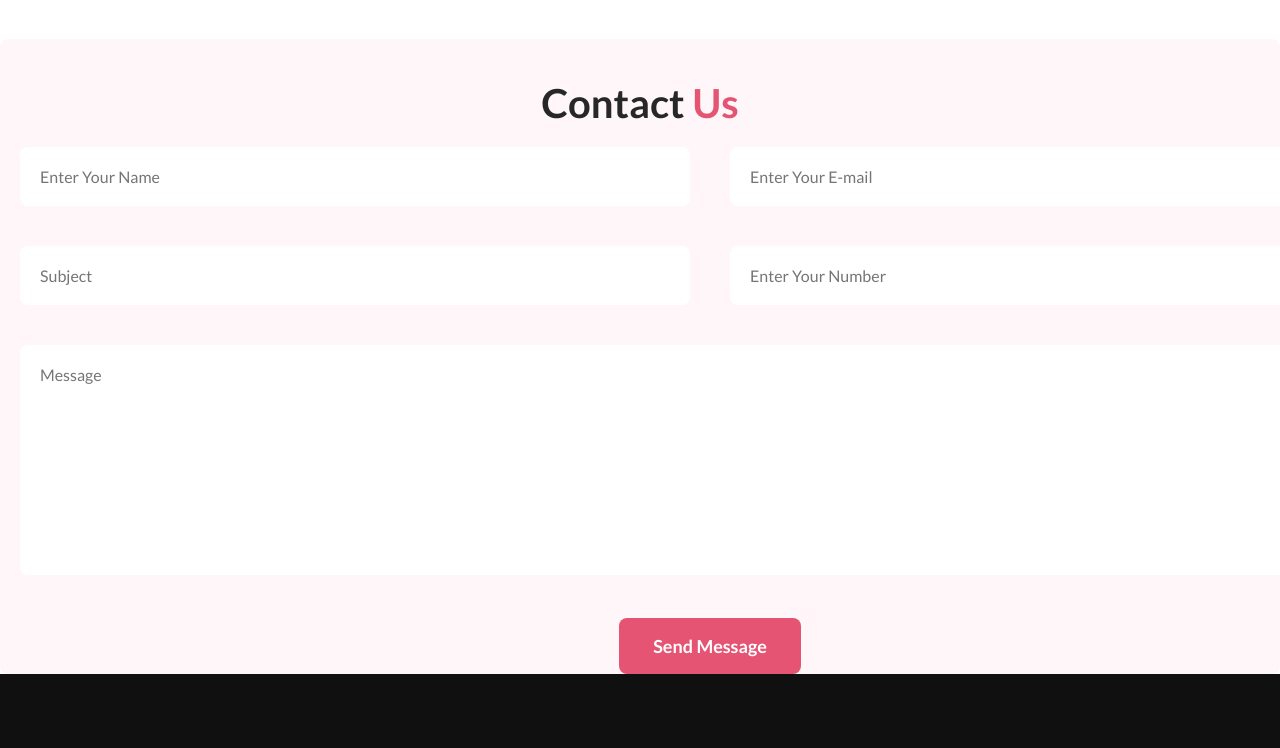
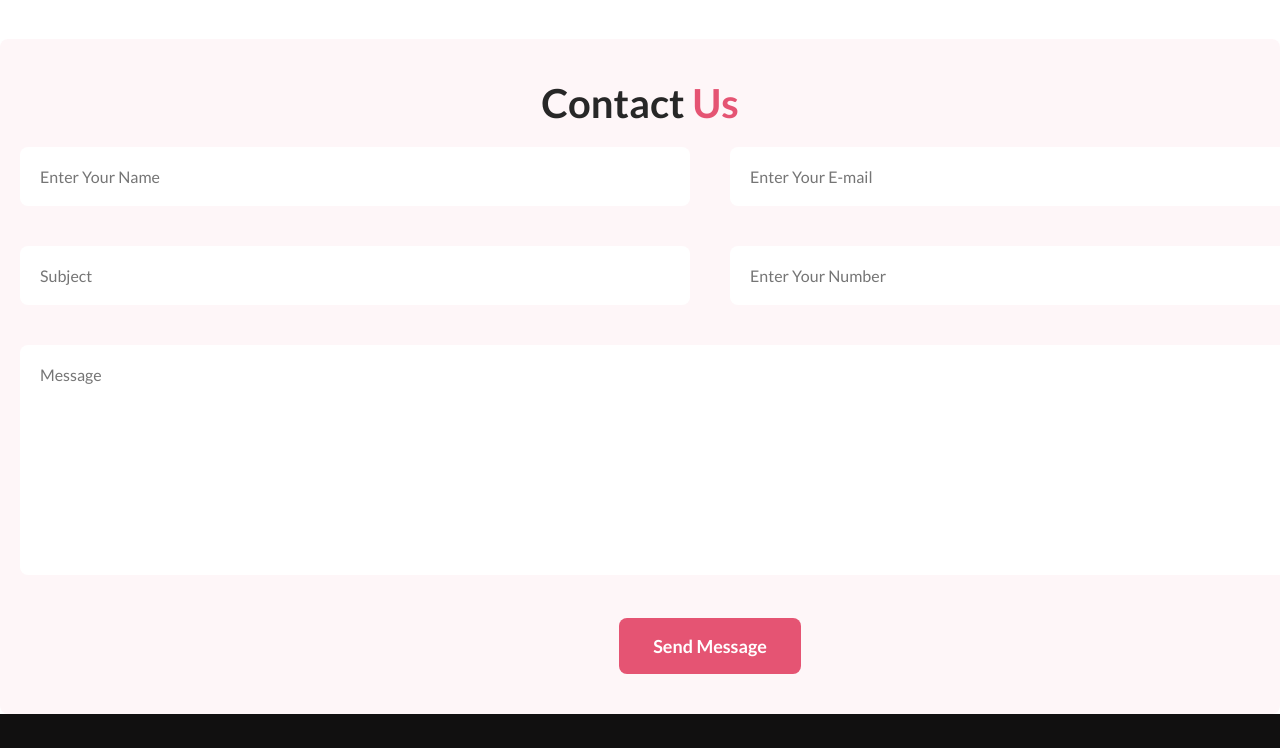
Before and after one commit to Emam-Bokhari/Flower-shop, a plain HTML site: page index.html in a window 1280 px wide. Shown: the part 5070-5818 px from the top of the page. Drawn offline with Linux system fonts and the light colour scheme.

Commit message:
Contact us section bottom padding problem solve

```diff
--- a/style.css
+++ b/style.css
@@ -279,6 +279,9 @@
   margin: 0 auto;
   text-align: center;
 }
+.contact-us-container{
+  padding-bottom:40px;
+}
 .contact-us-container form .input-box {
   display: flex;
   justify-content: space-between;
```
